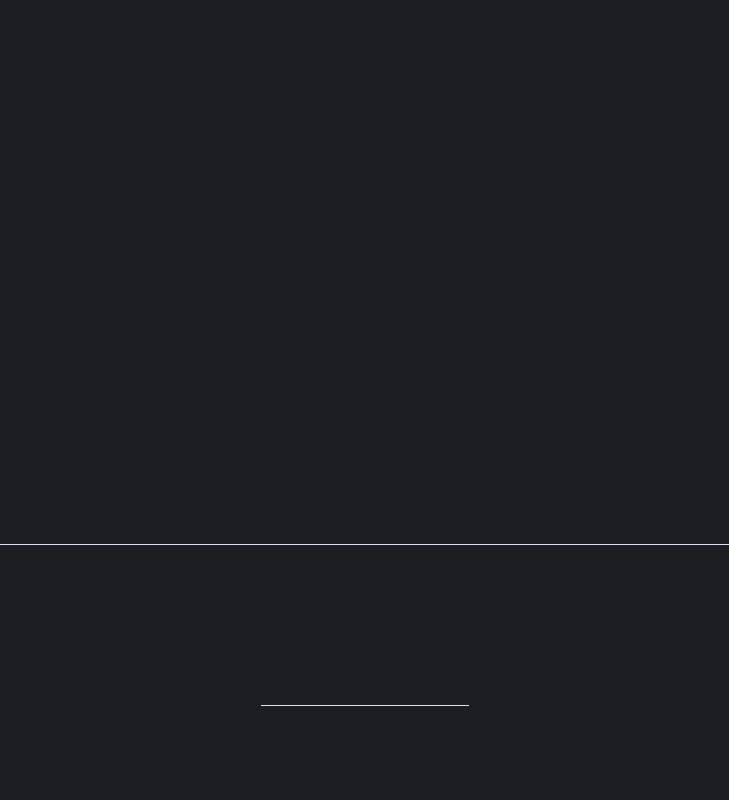
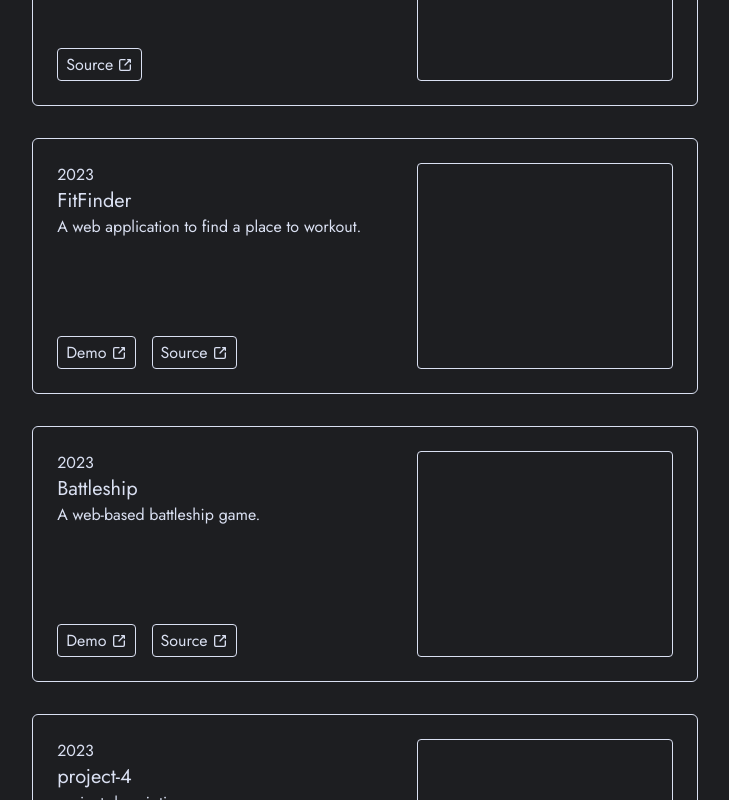
Before and after one commit to markymelnik/portfolio, a React (Vite) app: page / in a window 1280 px wide. Shown: the part 1120-1920 px from the top of the page, without its empty margins (275-1004 px from the left). Built offline with nearby package versions, Linux system fonts and the light colour scheme; the HTML template or start-up script is replaced by a standard one.

Commit message:
create initial grid layout and styling for projects section

```diff
--- /dev/null
+++ b/src/components/Main/Projects/LinkIcon.tsx
@@ -0,0 +1,12 @@
+const LinkIcon = () => {
+  return (
+    <svg viewBox="0 0 24 24" xmlns="http://www.w3.org/2000/svg" className="project-link-icon">
+      <g>
+        <path d="M20 11a1 1 0 0 0-1 1v6a1 1 0 0 1-1 1H6a1 1 0 0 1-1-1V6a1 1 0 0 1 1-1h6a1 1 0 0 0 0-2H6a3 3 0 0 0-3 3v12a3 3 0 0 0 3 3h12a3 3 0 0 0 3-3v-6a1 1 0 0 0-1-1z" />
+        <path d="M16 5h1.58l-6.29 6.28a1 1 0 0 0 0 1.42 1 1 0 0 0 1.42 0L19 6.42V8a1 1 0 0 0 1 1 1 1 0 0 0 1-1V4a1 1 0 0 0-1-1h-4a1 1 0 0 0 0 2z" />
+      </g>
+    </svg>
+  );
+};
+
+export default LinkIcon;
--- /dev/null
+++ b/src/components/Main/Projects/ProjectBox/ProjectBox.tsx
@@ -0,0 +1,53 @@
+import LinkIcon from "../LinkIcon";
+import "./_project-box.scss";
+
+type ProjectBoxProps = {
+  projectId: string;
+  projectYear: number;
+  projectName: string;
+  projectDescription: string;
+  projectDemoUrl?: string;
+  projectSourceUrl?: string;
+};
+
+const ProjectBox = ({
+  projectId,
+  projectYear,
+  projectName,
+  projectDescription,
+  projectDemoUrl,
+  projectSourceUrl,
+}: ProjectBoxProps) => {
+  return (
+    <div className={`project-box ${projectId}`}>
+      <div className="project-box-left">
+      <div className="project-info">
+        <div className="project-year">{projectYear}</div>
+        <div className="project-name">{projectName}</div>
+        <div className="project-description">{projectDescription}</div>
+      </div>
+      <div className="project-links">
+        {projectDemoUrl && (
+          <a href={projectDemoUrl} className="project-demo-link" target="_blank" rel="noopener noreferrer">
+            <span className='project-link-text'>Demo</span>
+            <LinkIcon />
+          </a>
+        )}
+        {projectSourceUrl && (
+          <a href={projectSourceUrl} className="project-code-link" target="_blank" rel="noopener noreferrer">
+            <span className='project-link-text'>Source</span>
+            <LinkIcon />
+          </a>
+        )}
+      </div>
+
+      </div>
+      <div className="project-box-right">
+        <div className="project-image"></div>
+      </div>
+
+    </div>
+  );
+};
+
+export default ProjectBox;
--- /dev/null
+++ b/src/components/Main/Projects/ProjectBox/_project-box.scss
@@ -0,0 +1,94 @@
+@import '@styles/colors';
+
+.project-box {
+  display: flex;
+  flex-direction: column;
+  gap: 1.5rem;
+  border: 1px solid map-get($theme, 'white');
+  border-radius: 6px;
+  padding: 1.5rem;
+  transition: transform 0.2s ease;
+
+  &:hover {
+    transform: scale(1.025);
+    background-color: lighten(map-get($theme, 'primary'), 2.5%);
+  }
+
+  .project-box-left {
+    flex: 1;
+    display: inherit;
+    flex-direction: column;
+    justify-content: space-between;
+
+    .project-info {
+
+      .project-year {
+        font-size: 1rem;
+      }
+
+      .project-name {
+        font-size: 1.25rem;
+      }
+
+      .project-description {
+        font-size: 1rem;
+      }
+    }
+
+    .project-links {
+      display: inline-flex;
+      gap: 1rem;
+
+      .project-demo-link,
+      .project-code-link {
+        display: inline-flex;
+        align-items: center;
+        gap: 0.25rem;
+        padding: 0.25rem 0.5rem;
+        border: 1px solid map-get($theme, 'white');
+        border-radius: 4px;
+
+        &:hover {
+          cursor: pointer;
+          text-decoration: underline;
+        }
+
+        .project-link-text {
+          font-size: 1rem;
+        }
+
+        .project-link-icon {
+          height: 1rem;
+          width: 1rem;
+          fill: map-get($theme, 'secondary');
+        }
+      }
+    }
+  }
+
+  .project-box-right {
+
+
+    .project-image {
+      height: 16rem;
+      border: 1px solid map-get($theme, 'secondary');
+      border-radius: 4px;
+    }
+  }
+}
+
+@media (min-width: 768px) {
+  .project-box {
+    flex-direction: row;
+    height: 16rem;
+
+    .project-box-right {
+      width: clamp(12rem, 100%, 16rem);
+
+      .project-image {
+        width: 100%;
+        height: 100%;
+      }
+    }
+  }
+}
--- a/src/components/Main/Projects/Projects.tsx
+++ b/src/components/Main/Projects/Projects.tsx
@@ -1,12 +1,48 @@
-import { forwardRef } from 'react';
-import './_projects.scss';
+import { forwardRef } from "react";
+import "./_projects.scss";
+import ProjectBox from "./ProjectBox/ProjectBox";
 
 interface ProjectsProps extends React.HTMLProps<HTMLDivElement> {}
 
 const Projects = forwardRef<HTMLDivElement, ProjectsProps>((props, ref) => {
   return (
-    <div ref={ref} className="projects-container" {...props}>Projects</div>
-  )
+    <div ref={ref} className="projects-container" {...props}>
+      <div className="projects-title">Projects</div>
+      <div className="projects-list">
+        <ProjectBox
+          projectId={`project-1`}
+          projectYear={2023}
+          projectName={`markmelnik.com`}
+          projectDescription={`This website!`}
+          projectSourceUrl={`https://google.com`}
+        />
+        <ProjectBox
+          projectId={`project-2`}
+          projectYear={2023}
+          projectName={`FitFinder`}
+          projectDescription={`A web application to find a place to workout.`}
+          projectDemoUrl={`https://fitfinder.app`}
+          projectSourceUrl={`https://google.com`}
+        />
+        <ProjectBox
+          projectId={`project-3`}
+          projectYear={2023}
+          projectName={`Battleship`}
+          projectDescription={`A web-based battleship game.`}
+          projectDemoUrl={`https://google.com`}
+          projectSourceUrl={`https://google.com`}
+        />
+        <ProjectBox
+          projectId={`project-4`}
+          projectYear={2023}
+          projectName={`project-4`}
+          projectDescription={`project description`}
+          projectDemoUrl={`https://google.com`}
+          projectSourceUrl={`https://google.com`}
+        />
+      </div>
+    </div>
+  );
 });
 
 export default Projects;
--- a/src/components/Main/Projects/_projects.scss
+++ b/src/components/Main/Projects/_projects.scss
@@ -1,14 +1,29 @@
 @import '@styles/colors';
 
 .projects-container {
-  border-bottom: 1px solid map-get($theme, 'secondary');
-  height: 100vh;
-  padding: 10rem 0 0;
+  min-height: 40vh;
+  width: 100%;
+
+  .projects-title {
+    font-size: 1.75rem;
+    margin: 0 0 2rem;
+    text-align: center;
+  }
+
+  .projects-list {
+    width: 100%;
+    display: grid;
+    grid-template-columns: 1fr;
+    gap: 2rem;
+  }
 }
 
 @media (min-width: 768px) {
   .projects-container {
-    height: calc(100vh - 2rem);
-    padding: 2rem 0;
+    padding: 0 10%;
+
+    .projects-list {
+      grid-template-columns: repeat(auto-fill, minmax(26rem, 1fr));
+    }
   }
 }
```
